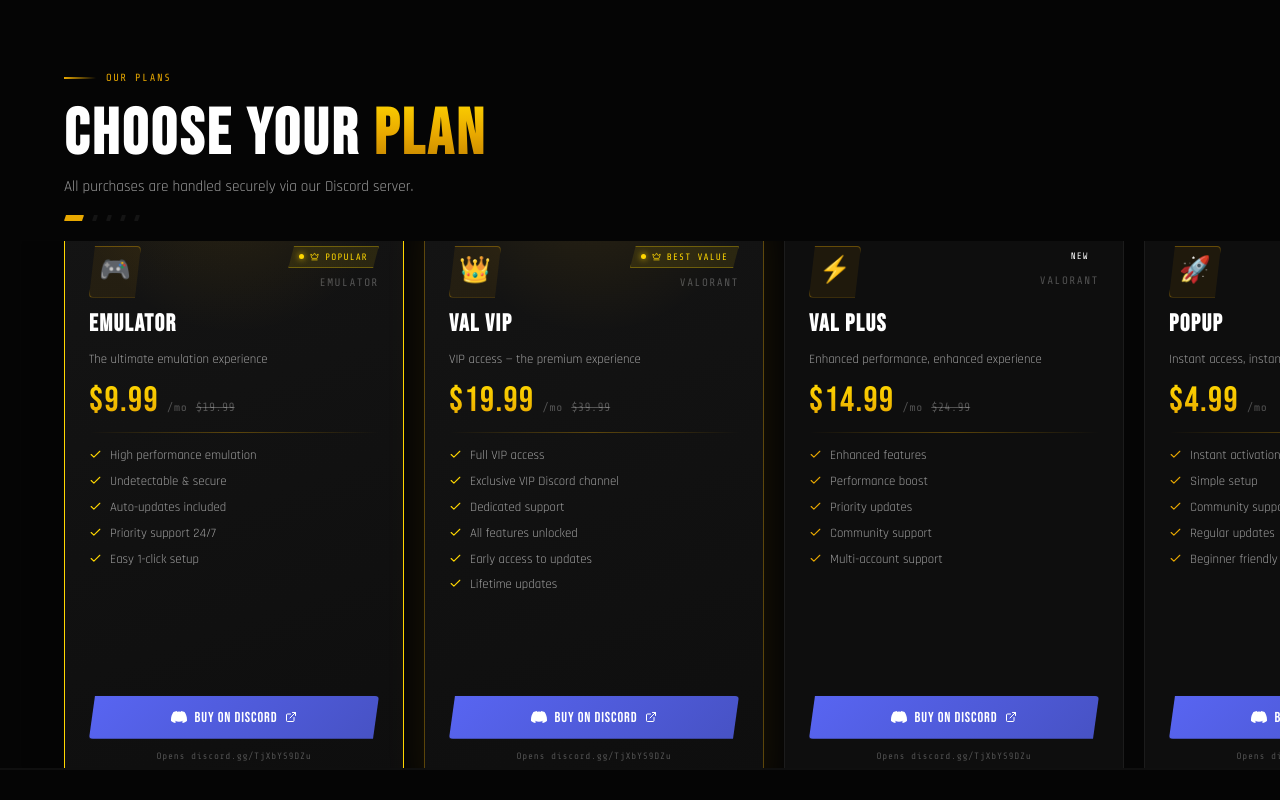
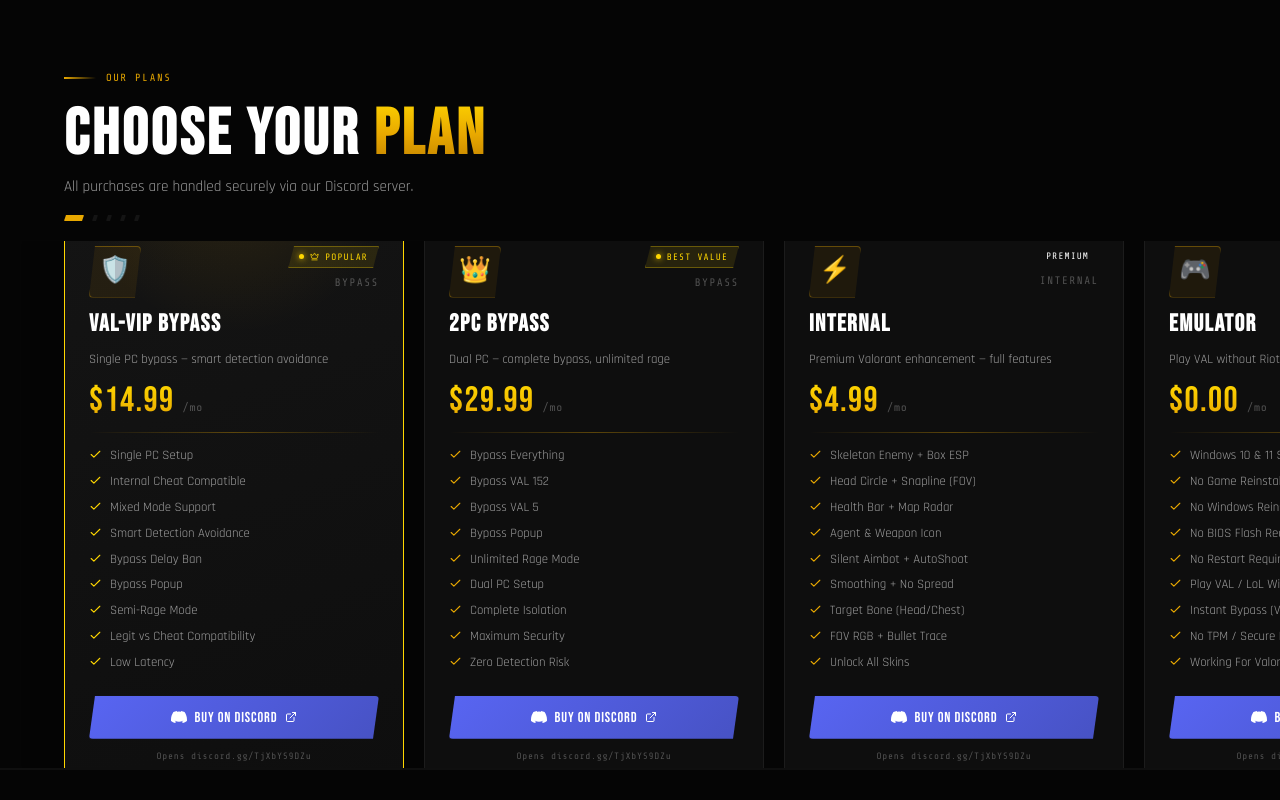
Before and after one commit to AyzoxxV2/Emperor, a React (Create React App) app: page / in a window 1280 px wide. Shown: the part 969-1769 px from the top of the page. Built offline with nearby package versions, Linux system fonts and the light colour scheme.

Commit message:
update products emperor

```diff
--- a/src/config/content.ts
+++ b/src/config/content.ts
@@ -124,7 +124,6 @@ export const SITE_CONFIG = {
     titleGold: 'to dominate',
     items: [
       { icon: '⚡', title: 'Ultra-Fast Launch', desc: 'Launch any game in under a second. Emperor pre-loads your titles and auto-optimizes system resources.' },
-      { icon: '🛡️', title: '3-Year Warranty', desc: 'All products backed by a 3-year guarantee with premium 24/7 support included.' },
       { icon: '☁️', title: 'Cloud Sync', desc: 'Saves backed up automatically. Resume from any PC, anytime, anywhere in the world.' },
       { icon: '🎧', title: '24/7 Support', desc: 'Dedicated team on Discord around the clock. Average response time under 2 hours.' },
     ],
--- a/src/data/products.ts
+++ b/src/data/products.ts
@@ -12,101 +12,98 @@ export interface Product {
   color: string;
   icon: string;
   popular?: boolean;
-  discordUrl: string; // All products redirect to Discord
+  discordUrl: string;
+  pricing?: { label: string; usd: string; vnd?: string }[];
 }
 
-export interface CartItem extends Product {
-  quantity: number;
-}
-
+export interface CartItem extends Product { quantity: number; }
 export const DISCORD_URL = 'https://discord.gg/TjXbYS9DZu';
 
 export const products: Product[] = [
   {
     id: 1,
-    name: "EMULATOR",
-    tagline: "The ultimate emulation experience",
-    price: 9.99,
-    originalPrice: 19.99,
+    name: "VAL-VIP BYPASS",
+    tagline: "Single PC bypass — smart detection avoidance",
+    price: 14.99,
     badge: "POPULAR",
     badgeType: "gold",
-    category: "Emulator",
+    category: "Bypass",
     popular: true,
-    description: "Emperor's flagship emulator — blazing fast, optimized and undetectable. The go-to choice for serious players.",
+    description: "The #1 single PC bypass solution. Compatible with internal cheats, supports mixed mode and smart detection avoidance.",
     features: [
-      "High performance emulation",
-      "Undetectable & secure",
-      "Auto-updates included",
-      "Priority support 24/7",
-      "Easy 1-click setup",
+      "Single PC Setup", "Internal Cheat Compatible", "Mixed Mode Support", "Smart Detection Avoidance",
+      "Bypass Delay Ban", "Bypass Popup", "Semi-Rage Mode", "Legit vs Cheat Compatibility",
+      "Low Latency", "Stable Operation", "Quick Response", "Optimized for 1PC",
     ],
-    color: "#FFD700",
-    icon: "🎮",
-    discordUrl: DISCORD_URL,
+    color: "#FFD700", icon: "🛡️", discordUrl: DISCORD_URL,
+    pricing: [
+      { label: "Day", usd: "$14.99", vnd: "99k VNĐ" },
+      { label: "Weekly", usd: "$24.99", vnd: "599k VNĐ" },
+      { label: "Monthly", usd: "$39.99", vnd: "1TR1 VNĐ" },
+      { label: "Lifetime", usd: "$129.99", vnd: "3TR5 VNĐ" },
+    ],
   },
   {
     id: 2,
-    name: "VAL VIP",
-    tagline: "VIP access — the premium experience",
-    price: 19.99,
-    originalPrice: 39.99,
+    name: "2PC BYPASS",
+    tagline: "Dual PC — complete bypass, unlimited rage",
+    price: 29.99,
     badge: "BEST VALUE",
     badgeType: "gold",
-    category: "Valorant",
-    popular: true,
-    description: "Emperor's top-tier VIP package. Full access to all premium features with VIP server and dedicated support.",
+    category: "Bypass",
+    description: "Complete dual PC bypass with unlimited rage potential. Bypass VAL 152, VAL 5 and all protections with zero detection risk.",
     features: [
-      "Full VIP access",
-      "Exclusive VIP Discord channel",
-      "Dedicated support",
-      "All features unlocked",
-      "Early access to updates",
-      "Lifetime updates",
+      "Bypass Everything", "Bypass VAL 152", "Bypass VAL 5", "Bypass Popup", "Unlimited Rage Mode",
+      "Dual PC Setup", "Complete Isolation", "Maximum Security", "Zero Detection Risk",
+      "Full Rage Mode", "No Restrictions", "Bypass ALL Protections", "Maximum Performance",
     ],
-    color: "#FFD700",
-    icon: "👑",
-    discordUrl: DISCORD_URL,
+    color: "#FFD700", icon: "👑", discordUrl: DISCORD_URL,
+    pricing: [
+      { label: "Week", usd: "$29.99", vnd: "799k VNĐ" },
+      { label: "Monthly", usd: "$69.99", vnd: "1TR699 VNĐ" },
+      { label: "Lifetime", usd: "$249.99", vnd: "5TR9 VNĐ" },
+    ],
   },
   {
     id: 3,
-    name: "VAL PLUS",
-    tagline: "Enhanced performance, enhanced experience",
-    price: 14.99,
-    originalPrice: 24.99,
-    badge: "NEW",
+    name: "INTERNAL",
+    tagline: "Premium Valorant enhancement — full features",
+    price: 4.99,
+    badge: "PREMIUM",
     badgeType: "cyan",
-    category: "Valorant",
-    description: "The Plus tier — a step above the standard with more features, better performance and priority updates.",
+    category: "Internal",
+    description: "Premium internal cheat for Valorant. Silent aimbot, full ESP, anti-aim, world ESP and much more. Works on Windows 10 & 11.",
     features: [
-      "Enhanced features",
-      "Performance boost",
-      "Priority updates",
-      "Community support",
-      "Multi-account support",
+      "Skeleton Enemy + Box ESP", "Head Circle + Snapline (FOV)", "Health Bar + Map Radar", "Agent & Weapon Icon",
+      "Silent Aimbot + AutoShoot", "Smoothing + No Spread", "Target Bone (Head/Chest)", "FOV RGB + Bullet Trace",
+      "Unlock All Skins", "FOV Changer + Third Person", "Spinbot Serversided + Bunnyhop",
+      "Anti AFK + RGB Crosshair", "Night Mode + Anti Flash", "Anti Aim (Pitch/Yaw/Spin)",
     ],
-    color: "#00D4FF",
-    icon: "⚡",
-    discordUrl: DISCORD_URL,
+    color: "#00D4FF", icon: "⚡", discordUrl: DISCORD_URL,
+    pricing: [
+      { label: "Day", usd: "$4.99", vnd: "49k VNĐ" },
+      { label: "Week", usd: "$9.99", vnd: "299k VNĐ" },
+      { label: "Month", usd: "$39.99", vnd: "999k VNĐ" },
+      { label: "Lifetime", usd: "$54.99", vnd: "1TR49 VNĐ" },
+    ],
   },
   {
     id: 4,
-    name: "POPUP",
-    tagline: "Instant access, instant results",
-    price: 4.99,
-    badge: "STARTER",
+    name: "EMULATOR",
+    tagline: "Play VAL without Riot kernel drivers",
+    price: 0,
+    badge: "OPEN TICKET",
     badgeType: "green",
-    category: "Popup",
-    description: "Emperor's entry-level product. Perfect to get started quickly with minimal setup and instant activation.",
+    category: "Emulator",
+    description: "Play Valorant and LoL without Riot kernel drivers. Instant bypass for VAN 152, Val 5 and VAN -102. No reinstall required.",
     features: [
-      "Instant activation",
-      "Simple setup",
-      "Community support",
-      "Regular updates",
-      "Beginner friendly",
+      "Windows 10 & 11 Supported", "No Game Reinstall Required", "No Windows Reinstall Required",
+      "No BIOS Flash Required", "No Restart Required",
+      "Play VAL / LoL Without Riot Drivers", "Instant Bypass (VAN 152 / Val 5 / VAN -102)",
+      "No TPM / Secure Boot / HVCI Needed", "Working For Valorant & LOL", "Included Tool LOL",
     ],
-    color: "#00FF87",
-    icon: "🚀",
-    discordUrl: DISCORD_URL,
+    color: "#00FF87", icon: "🎮", discordUrl: DISCORD_URL,
+    pricing: [{ label: "Price", usd: "Open Ticket!" }],
   },
   {
     id: 5,
@@ -119,15 +116,9 @@ export const products: Product[] = [
     category: "Valorant",
     description: "Emperor's most powerful internal product. Deep system integration for maximum performance and reliability.",
     features: [
-      "Internal deep integration",
-      "Maximum performance",
-      "Highest stability",
-      "Elite Discord channel",
-      "Dedicated elite support",
-      "All future updates",
+      "Internal deep integration", "Maximum performance", "Highest stability",
+      "Elite Discord channel", "Dedicated elite support", "All future updates",
     ],
-    color: "#C41E00",
-    icon: "🔥",
-    discordUrl: DISCORD_URL,
+    color: "#C41E00", icon: "🔥", discordUrl: DISCORD_URL,
   },
 ];
```
